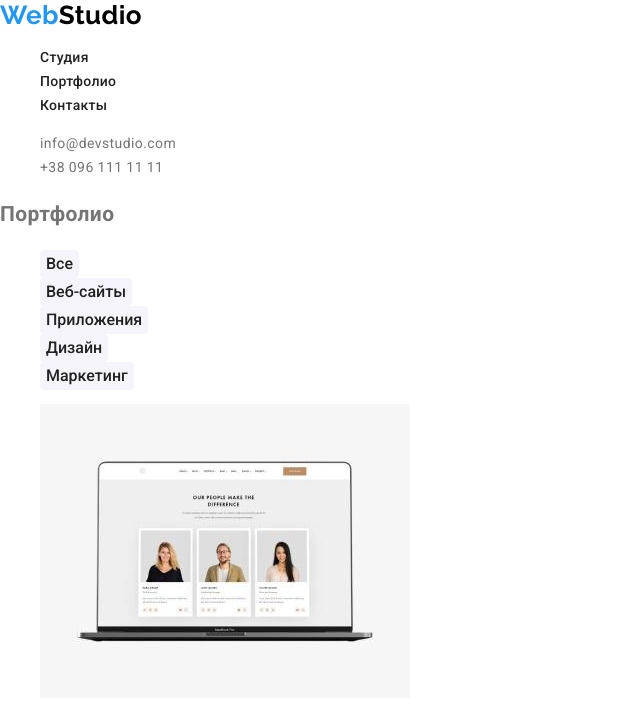
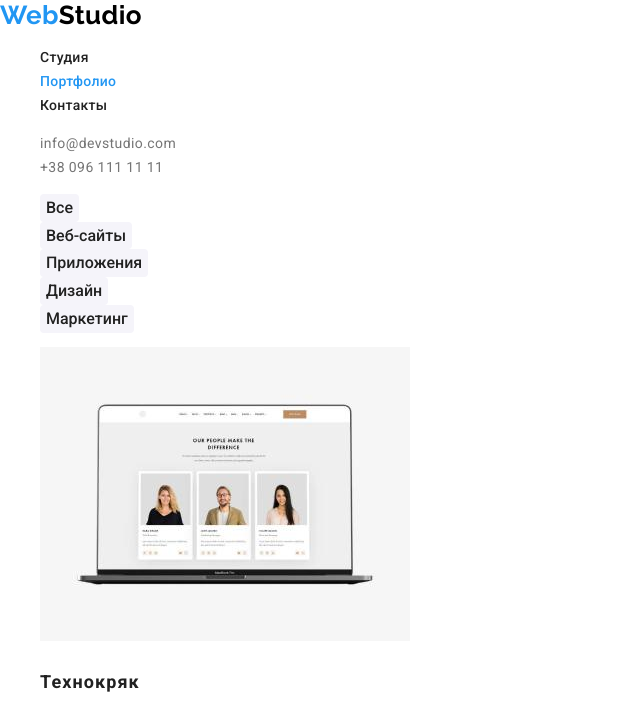
Before and after one commit to Savranskyi/goit-markup-hw-02, a plain HTML site: page portfolio.html in a window 1280 px wide. Shown: the top 713 px of the page, without its empty margins (0-640 px from the left). Drawn offline with nearby package versions, Linux system fonts and the light colour scheme.

Commit message:
some improvements

```diff
--- a/css/styles.css
+++ b/css/styles.css
@@ -25,6 +25,21 @@ body {
 .link {
   text-decoration: none;
 }
+.button {
+  border: none;
+}
+.visually-hidden {
+  position: absolute;
+  width: 1px;
+  height: 1px;
+  margin: -1px;
+  border: 0;
+  padding: 0;
+  white-space: nowrap;
+  clip-path: inset(100%);
+  clip: rect(0 0 0 0);
+  overflow: hidden;
+}
 /* header section */
 .logo {
   text-decoration: none;
@@ -47,7 +62,7 @@ body {
   letter-spacing: 0.02em;
   color: var(--text-main-color);
 }
-..site-navigation-link.current {
+.site-navigation-link.current {
   color: var(--accent-color);
 }
 
@@ -126,7 +141,6 @@ body {
 /* portafolio start */
 /* buttons section */
 .filter-button {
-  border: none;
   cursor: pointer;
   font-weight: 500;
   font-size: 16px;
--- a/portfolio.html
+++ b/portfolio.html
@@ -28,13 +28,13 @@
         <a class="logo" href="/">Web<span class="logo-header">Studio</span></a>
         <ul class="site-navigation-list list">
           <li class="site-navigation-item">
-            <a class="site-navigation-link link current" href="/">Студия</a>
+            <a class="site-navigation-link link" href="/">Студия</a>
           </li>
           <li class="site-navigation-item">
-            <a class="site-navigation-link link" href="./portfolio.html">Портфолио</a>
+            <a class="site-navigation-link link current" href="./portfolio.html">Портфолио</a>
           </li>
           <li class="site-navigation-item">
-            <a class="site-navigation-link link" href="/">Контакты</a>
+            <a class="site-navigation-link link" href="#">Контакты</a>
           </li>
         </ul>
       </nav>
@@ -50,13 +50,23 @@
     </header>
     <main>
       <section class="filter">
-        <h1>Портфолио</h1>
+        <h1 class="visually-hidden">Портфолио</h1>
         <ul class="filter-buttons-list list">
-          <li><button type="button" class="filter-button">Все</button></li>
-          <li><button type="button" class="filter-button">Веб-сайты</button></li>
-          <li><button type="button" class="filter-button">Приложения</button></li>
-          <li><button type="button" class="filter-button">Дизайн</button></li>
-          <li><button type="button" class="filter-button">Маркетинг</button></li>
+          <li class="filter-button-item">
+            <button type="button" class="filter-button button">Все</button>
+          </li>
+          <li class="filter-button-item">
+            <button type="button" class="filter-button button">Веб-сайты</button>
+          </li>
+          <li class="filter-button-item">
+            <button type="button" class="filter-button button">Приложения</button>
+          </li>
+          <li class="filter-button-item">
+            <button type="button" class="filter-button button">Дизайн</button>
+          </li>
+          <li class="filter-button-item">
+            <button type="button" class="filter-button button">Маркетинг</button>
+          </li>
         </ul>
         <!-- portfolio section -->
         <ul class="portfolio-list list">
```
Also changed, not shown: index.html (+3 -3 lines).
